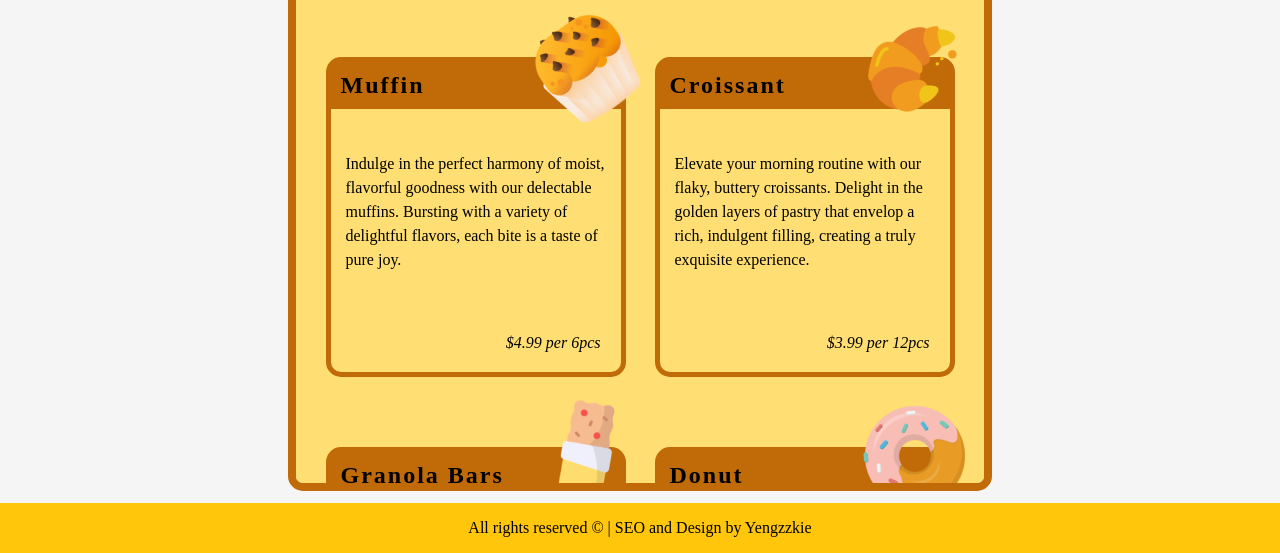
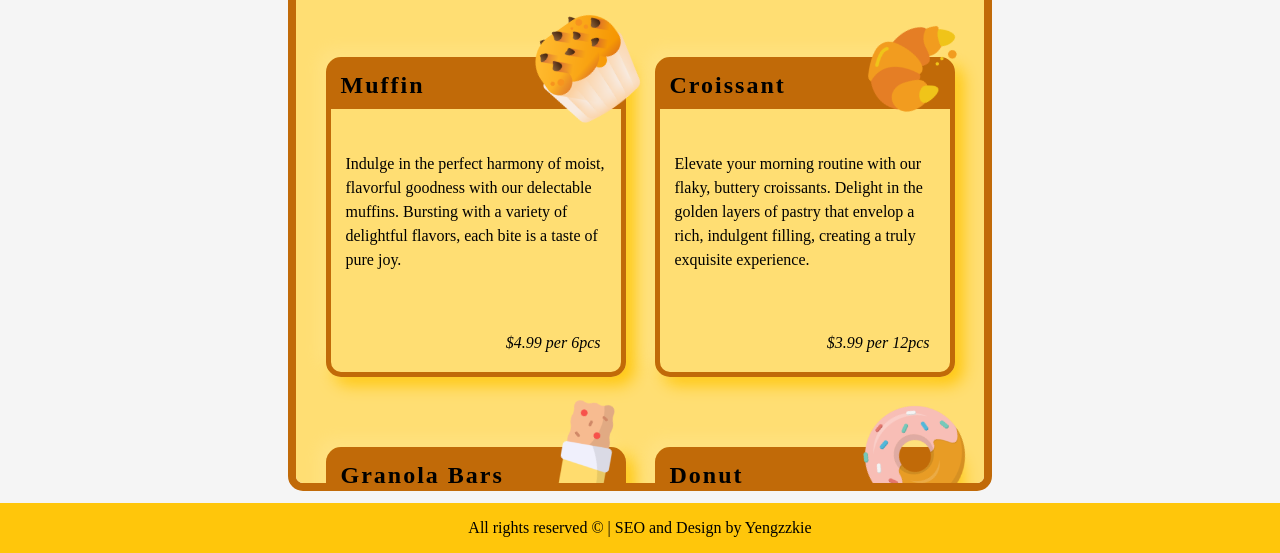
Before and after one commit to Yengzzkie/restaurant, a website built with webpack: page src/index.html in a window 1280 px wide. Both pictures are taken after a click on the item "Menu". Shown: the part 277-830 px from the top of the page. Built offline with nearby package versions, Linux system fonts and the light colour scheme; a web font is replaced by a local one.

Commit message:
style/added box shadow on items

```diff
--- a/src/css/menu.css
+++ b/src/css/menu.css
@@ -30,6 +30,7 @@ h1 {
     flex-direction: column;
     border: 5px solid var(--chocolate);
     border-radius: 15px;
+    box-shadow: -.5rem -.5rem 1rem #ffe282, .5rem .5rem 1rem var(--golden-yellow);
     min-height: 320px;
     width: 300px;
 
```
Also changed, not shown: dist/main.js.
